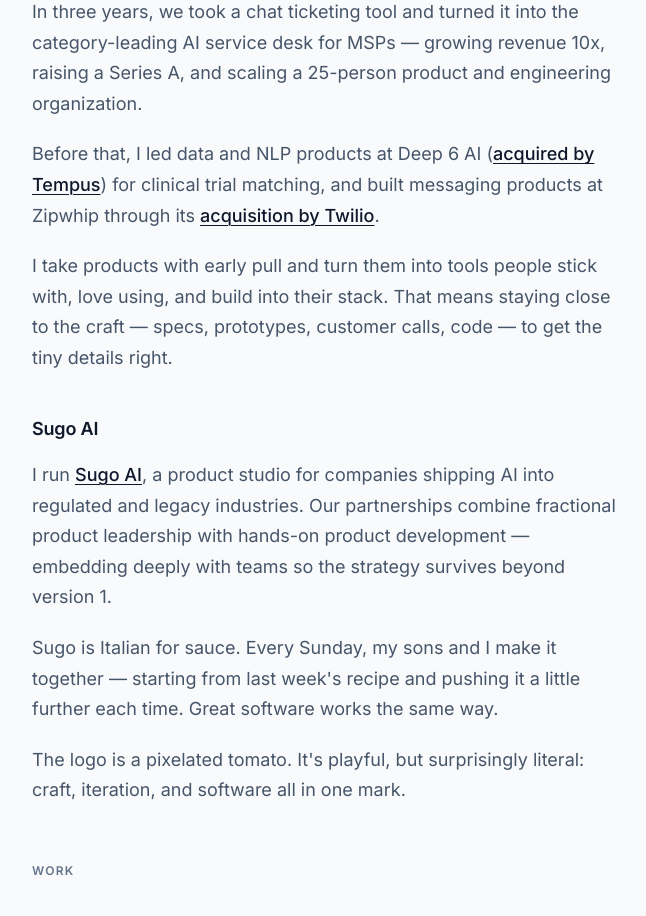
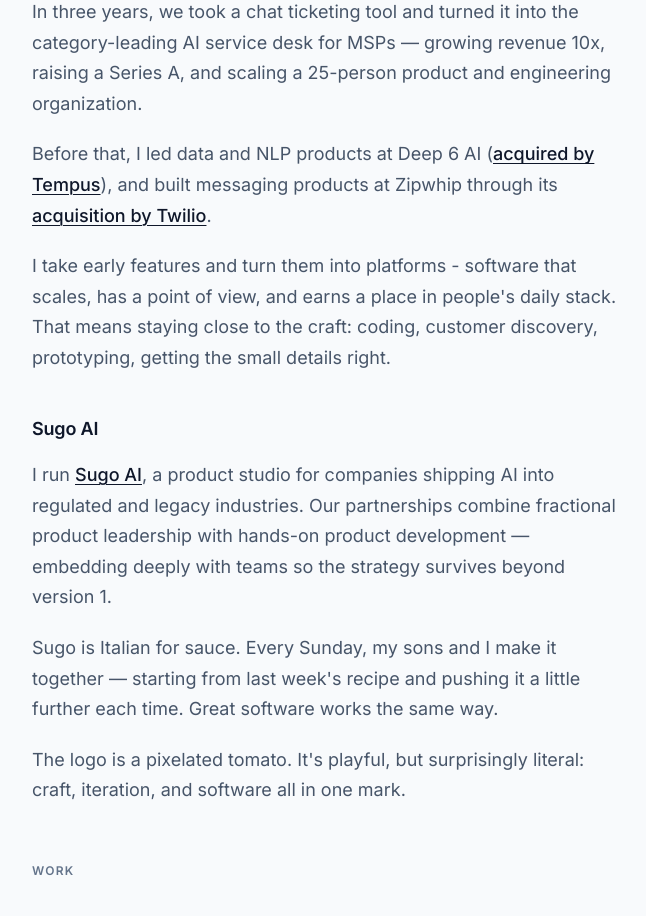
Before and after one commit to marcanthonyrosa/marcanthonyrosadotcom, a Next.js app: page /about in a window 1280 px wide. Shown: the part 820-1736 px from the top of the page, without its empty margins (312-958 px from the left). Built offline with nearby package versions, Linux system fonts and the light colour scheme.

Commit message:
Update about page copy and remove clinical trial matching reference (#138)

```diff
--- a/app/(site)/about/page.tsx
+++ b/app/(site)/about/page.tsx
@@ -160,10 +160,10 @@
             In three years, we took a chat ticketing tool and turned it into the category-leading AI service desk for MSPs — growing revenue 10x, raising a Series A, and scaling a 25-person product and engineering organization.
           </p>
           <p>
-            Before that, I led data and NLP products at Deep 6 AI (<a href="https://investors.tempus.com/news-releases/news-release-details/tempus-announces-acquisition-deep-6-ai" target="_blank" rel="noopener noreferrer">acquired by Tempus</a>) for clinical trial matching, and built messaging products at Zipwhip through its <a href="https://www.twilio.com/en-us/press/releases/twilio-completes-acquisition-of-zipwhip-a-leading-provider-of-toll-free-messaging-in-the-united-states" target="_blank" rel="noopener noreferrer">acquisition by Twilio</a>.
+            Before that, I led data and NLP products at Deep 6 AI (<a href="https://investors.tempus.com/news-releases/news-release-details/tempus-announces-acquisition-deep-6-ai" target="_blank" rel="noopener noreferrer">acquired by Tempus</a>), and built messaging products at Zipwhip through its <a href="https://www.twilio.com/en-us/press/releases/twilio-completes-acquisition-of-zipwhip-a-leading-provider-of-toll-free-messaging-in-the-united-states" target="_blank" rel="noopener noreferrer">acquisition by Twilio</a>.
           </p>
           <p>
-            I take products with early pull and turn them into tools people stick with, love using, and build into their stack. That means staying close to the craft — specs, prototypes, customer calls, code — to get the tiny details right.
+            I take early features and turn them into platforms - software that scales, has a point of view, and earns a place in people&apos;s daily stack. That means staying close to the craft: coding, customer discovery, prototyping, getting the small details right.
           </p>
           <h2
             className="font-semibold tracking-tight mt-10 mb-4"
```
